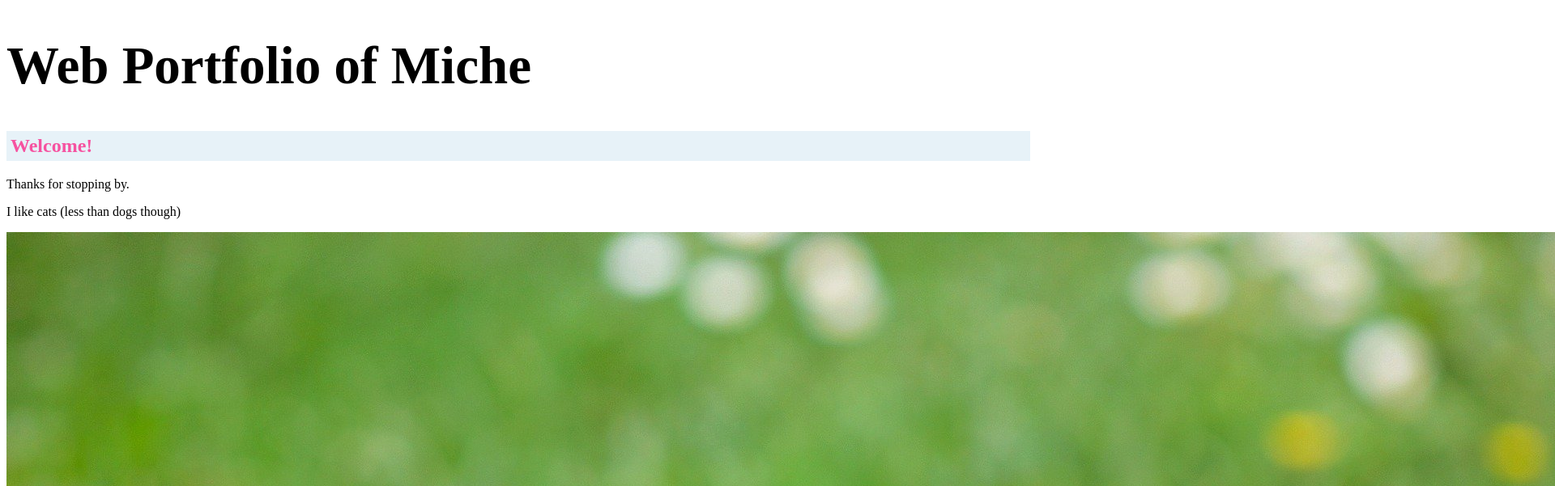
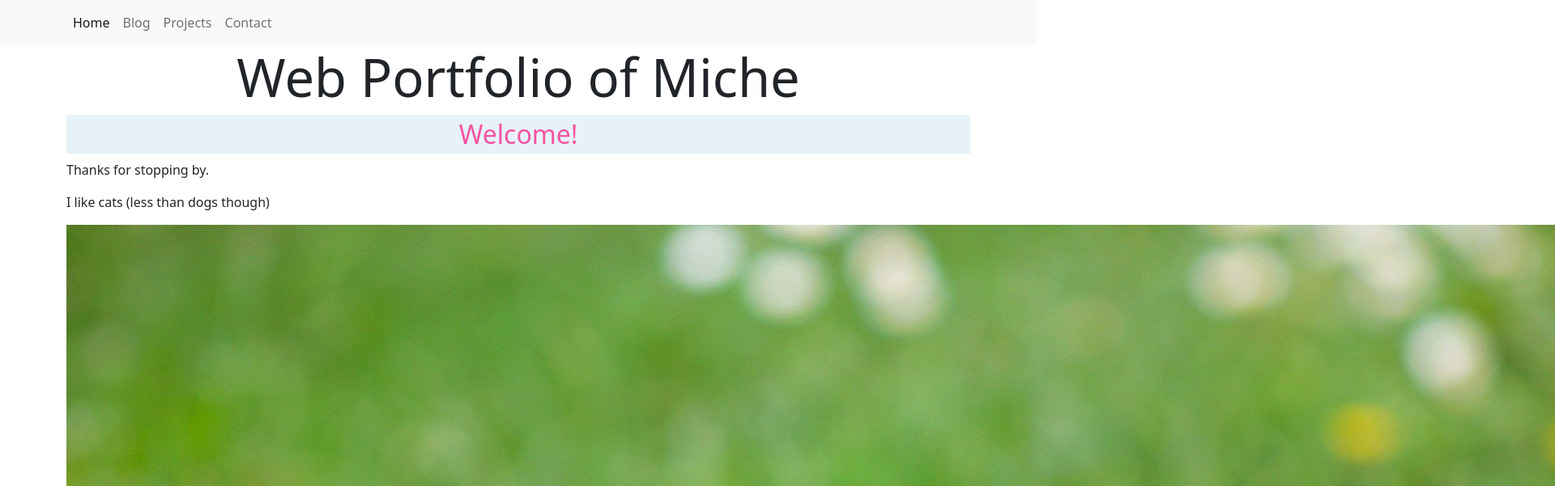
Before and after one commit to Schmiche/S5_HTML_CSS, a plain HTML site: page index.html in a window 1280 px wide. Shown: the top 601 px of the page at 81% size, 1920 px wide, since content can reach past the window. Drawn offline with nearby package versions, Linux system fonts and the light colour scheme.

Commit message:
V2.0_Website_is_good-looking

```diff
--- a/index.html
+++ b/index.html
@@ -2,13 +2,31 @@
 <html>
 <head>
     <meta charset="utf-8">
+    <meta name="viewport" content="width=device-width, initial-scale=1">
+    <link href="https://cdn.jsdelivr.net/npm/bootstrap@5.1.3/dist/css/bootstrap.min.css" rel="stylesheet" integrity="sha384-1BmE4kWBq78iYhFldvKuhfTAU6auU8tT94WrHftjDbrCEXSU1oBoqyl2QvZ6jIW3" crossorigin="anonymous">
     <link rel="stylesheet" href="main.css">
     <title>Look mom I'm on the Internet</title>
 </head>
 <body>
-<h1 class = "title">Web Portfolio of Miche</h1>
+<nav class="navbar navbar-expand-lg navbar-light bg-light">
+    <div class="container">
+        <button class="navbar-toggler" type="button" data-toggle="collapse" data-target="#navbarMenu">
+            <span class="navbar-toggler-icon"></span>
+        </button>
+        <div class="collapse navbar-collapse" id="navbarMenu">
+            <ul class="navbar-nav">
+                <li><a class="nav-link active" href="/">Home</a></li>
+                <li><a class="nav-link" href="/blog/">Blog</a></li>
+                <li><a class="nav-link" href="/projects/">Projects</a></li>
+                <li><a class="nav-link" href="/contact/">Contact</a></li>
+            </ul>
+        </div>
+    </div>
+</nav>
+<div class="container">
+<h1 class = "title text-center">Web Portfolio of Miche</h1>
 
-<h2>Welcome!</h2>
+<h2 class="text-center">Welcome!</h2>
 
 <p>Thanks for stopping by.</p>
 
@@ -17,5 +35,12 @@
 <img src="cat_image.jpg" alt="Picture of me">
 
 <p>Miche</p>
+</div>
+
+<script src="https://cdn.jsdelivr.net/npm/bootstrap@5.1.3/dist/js/bootstrap.bundle.min.js" integrity="sha384-ka7Sk0Gln4gmtz2MlQnikT1wXgYsOg+OMhuP+IlRH9sENBO0LRn5q+8nbTov4+1p" crossorigin="anonymous"></script>
+<script src="https://cdn.jsdelivr.net/npm/@popperjs/core@2.10.2/dist/umd/popper.min.js" integrity="sha384-7+zCNj/IqJ95wo16oMtfsKbZ9ccEh31eOz1HGyDuCQ6wgnyJNSYdrPa03rtR1zdB" crossorigin="anonymous"></script>
+<script src="https://cdn.jsdelivr.net/npm/bootstrap@5.1.3/dist/js/bootstrap.min.js" integrity="sha384-QJHtvGhmr9XOIpI6YVutG+2QOK9T+ZnN4kzFN1RtK3zEFEIsxhlmWl5/YESvpZ13" crossorigin="anonymous"></script>
+
+</div>
 </body>
 </html>
```
Also changed, not shown: projects/index.html (+24 -1 lines).
